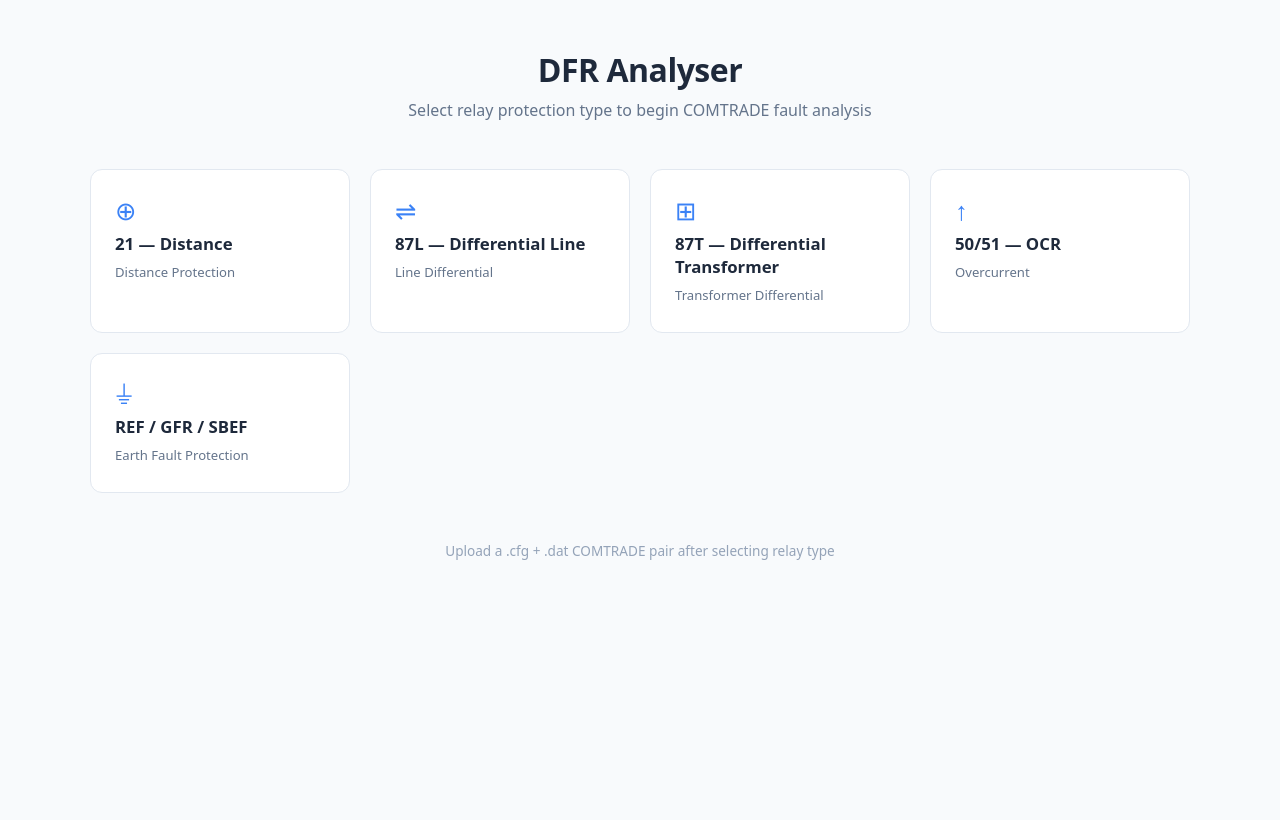
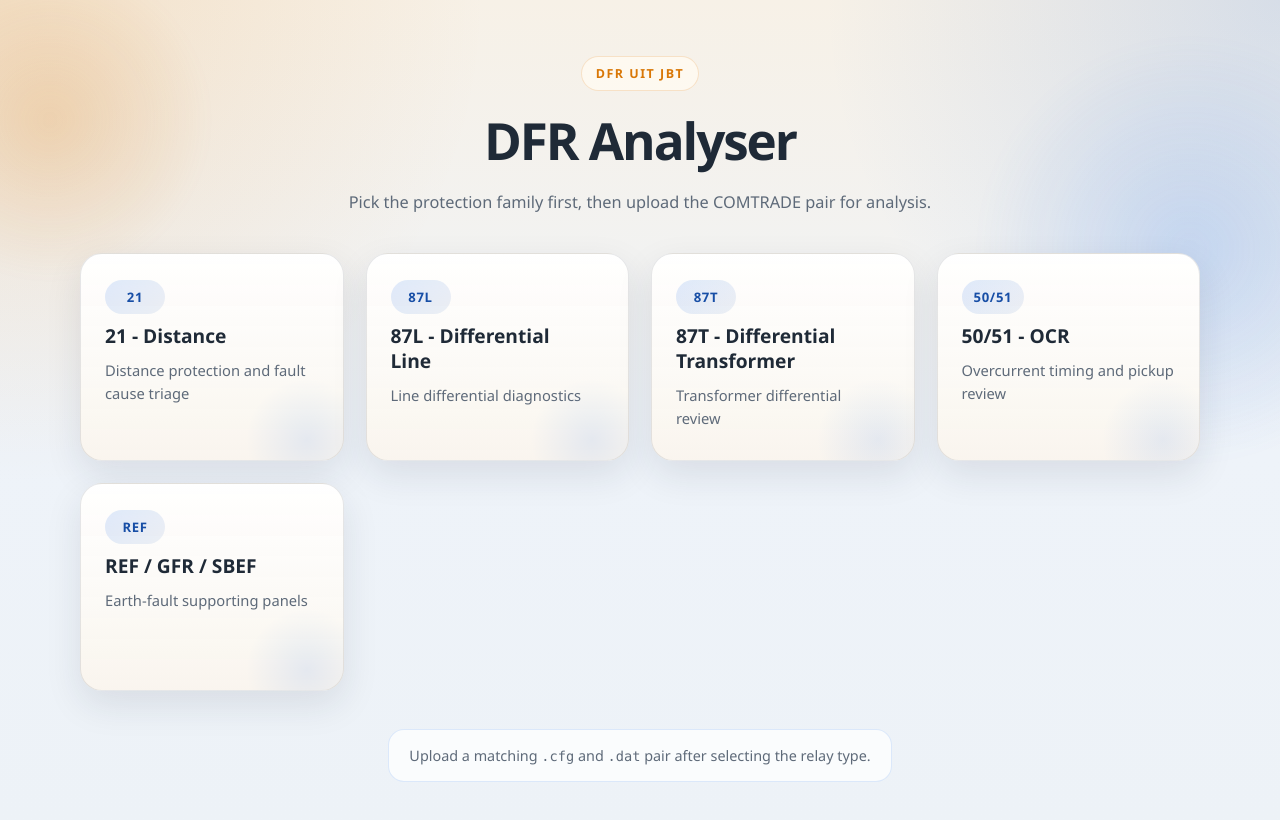
Before and after one commit to hafizna/ai-analisis-gangguan-tfa, a React (Vite) app in the folder webapp/frontend/: page / in a window 1280 px wide. Shown: the top 820 px of the page. Built offline with nearby package versions, Linux system fonts and the light colour scheme; no server answers.

Commit message:
fix frontend upload target and refresh landing tone

```diff
--- a/webapp/frontend/src/index.css
+++ b/webapp/frontend/src/index.css
@@ -1,12 +1,41 @@
 *, *::before, *::after { box-sizing: border-box; }
+
+:root {
+  --bg: #f4efe7;
+  --bg-soft: #fbf7f1;
+  --surface: rgba(255, 252, 247, 0.88);
+  --surface-strong: #fffdf9;
+  --ink: #1f2a37;
+  --muted: #5e6a79;
+  --line: rgba(48, 62, 79, 0.12);
+  --line-strong: rgba(35, 57, 84, 0.22);
+  --brand: #1f6feb;
+  --brand-deep: #174ea6;
+  --brand-soft: rgba(31, 111, 235, 0.12);
+  --accent: #d97706;
+  --success: #15803d;
+  --success-soft: rgba(21, 128, 61, 0.12);
+  --danger: #dc2626;
+  --danger-soft: rgba(220, 38, 38, 0.1);
+  --shadow-lg: 0 24px 80px rgba(31, 42, 55, 0.12);
+  --shadow-md: 0 14px 36px rgba(31, 42, 55, 0.1);
+}
+
+html {
+  background:
+    radial-gradient(circle at top left, rgba(217, 119, 6, 0.14), transparent 32%),
+    radial-gradient(circle at top right, rgba(31, 111, 235, 0.15), transparent 30%),
+    linear-gradient(180deg, #f7f1e7 0%, #eef3f9 55%, #edf2f7 100%);
+}
 
 body {
   margin: 0;
-  font-family: system-ui, 'Segoe UI', Roboto, sans-serif;
+  font-family: "Segoe UI", "Helvetica Neue", Arial, sans-serif;
   font-size: 16px;
-  color: #1e293b;
-  background: #f8fafc;
+  color: var(--ink);
+  background: transparent;
   -webkit-font-smoothing: antialiased;
+  text-rendering: optimizeLegibility;
 }
 
 #root {
@@ -14,8 +43,12 @@ body {
 }
 
 button { font-family: inherit; }
-input, select { font-family: inherit; }
+input, select, textarea { font-family: inherit; }
 
 h1, h2, h3, h4 { margin: 0; }
 p { margin: 0; }
 ul, ol { margin: 0; padding: 0; }
+code {
+  font-family: "Cascadia Code", Consolas, monospace;
+  font-size: 0.95em;
+}
--- a/webapp/frontend/src/pages/Landing.module.css
+++ b/webapp/frontend/src/pages/Landing.module.css
@@ -1,57 +1,126 @@
 .page {
+  position: relative;
   min-height: 100vh;
   display: flex;
   flex-direction: column;
   align-items: center;
-  background: #f8fafc;
-  padding: 48px 24px;
+  padding: 56px 24px 42px;
+  overflow: hidden;
+}
+
+.orbLeft,
+.orbRight {
+  position: absolute;
+  border-radius: 999px;
+  filter: blur(8px);
+  pointer-events: none;
+}
+
+.orbLeft {
+  width: 320px;
+  height: 320px;
+  left: -110px;
+  top: -40px;
+  background: radial-gradient(circle, rgba(217, 119, 6, 0.18), transparent 70%);
+}
+
+.orbRight {
+  width: 420px;
+  height: 420px;
+  right: -120px;
+  top: 40px;
+  background: radial-gradient(circle, rgba(31, 111, 235, 0.16), transparent 72%);
 }
 
 .header {
+  position: relative;
   text-align: center;
-  margin-bottom: 48px;
+  margin-bottom: 36px;
+  z-index: 1;
+}
+
+.eyebrow {
+  display: inline-flex;
+  align-items: center;
+  gap: 8px;
+  margin-bottom: 14px;
+  padding: 8px 14px;
+  border: 1px solid rgba(217, 119, 6, 0.18);
+  border-radius: 999px;
+  background: rgba(255, 250, 242, 0.82);
+  color: var(--accent);
+  font-size: 0.78rem;
+  font-weight: 700;
+  letter-spacing: 0.12em;
+  text-transform: uppercase;
 }
 
 .logo {
-  font-size: 2rem;
-  font-weight: 700;
-  color: #1e293b;
-  letter-spacing: -0.5px;
+  font-size: clamp(2.3rem, 4vw, 3.6rem);
+  font-weight: 800;
+  color: var(--ink);
+  letter-spacing: -0.04em;
 }
 
 .subtitle {
-  margin-top: 8px;
-  font-size: 1rem;
-  color: #64748b;
+  max-width: 700px;
+  margin-top: 14px;
+  font-size: 1.02rem;
+  line-height: 1.7;
+  color: var(--muted);
 }
 
 .grid {
+  position: relative;
+  z-index: 1;
   display: grid;
-  grid-template-columns: repeat(auto-fit, minmax(220px, 1fr));
-  gap: 20px;
+  grid-template-columns: repeat(auto-fit, minmax(230px, 1fr));
+  gap: 22px;
   width: 100%;
-  max-width: 1100px;
+  max-width: 1120px;
 }
 
 .card {
+  position: relative;
   display: flex;
+  min-height: 208px;
   flex-direction: column;
   align-items: flex-start;
-  gap: 8px;
-  padding: 28px 24px;
-  background: #fff;
-  border: 1.5px solid #e2e8f0;
-  border-radius: 12px;
+  gap: 10px;
+  padding: 26px 24px 24px;
+  border: 1px solid var(--line);
+  border-radius: 22px;
+  background:
+    linear-gradient(180deg, rgba(255, 255, 255, 0.96), rgba(249, 245, 238, 0.92)),
+    var(--surface);
+  box-shadow: var(--shadow-md);
   cursor: pointer;
   text-align: left;
-  transition: border-color 0.15s, box-shadow 0.15s, transform 0.1s;
-  position: relative;
+  transition: transform 0.18s ease, border-color 0.18s ease, box-shadow 0.18s ease;
+  overflow: hidden;
+}
+
+.card::after {
+  content: "";
+  position: absolute;
+  inset: auto -24px -40px auto;
+  width: 120px;
+  height: 120px;
+  border-radius: 50%;
+  background: radial-gradient(circle, rgba(31, 111, 235, 0.14), transparent 72%);
+  transition: transform 0.18s ease, opacity 0.18s ease;
+  opacity: 0.7;
 }
 
 .card:hover {
-  border-color: #3b82f6;
-  box-shadow: 0 4px 16px rgba(59, 130, 246, 0.12);
-  transform: translateY(-2px);
+  transform: translateY(-5px);
+  border-color: rgba(23, 78, 166, 0.32);
+  box-shadow: 0 22px 46px rgba(21, 32, 48, 0.16);
+}
+
+.card:hover::after {
+  transform: scale(1.08);
+  opacity: 1;
 }
 
 .card:hover .cardTooltip {
@@ -60,42 +129,80 @@
 }
 
 .cardIcon {
-  font-size: 1.6rem;
-  color: #3b82f6;
-  line-height: 1;
+  display: inline-flex;
+  align-items: center;
+  justify-content: center;
+  min-width: 60px;
+  height: 34px;
+  padding: 0 12px;
+  border-radius: 999px;
+  background: linear-gradient(135deg, rgba(31, 111, 235, 0.14), rgba(23, 78, 166, 0.08));
+  color: var(--brand-deep);
+  font-size: 0.82rem;
+  font-weight: 800;
+  letter-spacing: 0.05em;
+  text-transform: uppercase;
 }
 
 .cardLabel {
-  font-size: 1.05rem;
-  font-weight: 600;
-  color: #1e293b;
+  max-width: 16ch;
+  font-size: 1.2rem;
+  line-height: 1.3;
+  font-weight: 800;
+  color: var(--ink);
 }
 
 .cardSub {
-  font-size: 0.82rem;
-  color: #64748b;
-  font-weight: 400;
+  max-width: 26ch;
+  font-size: 0.92rem;
+  line-height: 1.6;
+  color: var(--muted);
 }
 
 .cardTooltip {
   position: absolute;
-  bottom: calc(100% + 8px);
+  bottom: calc(100% + 12px);
   left: 0;
-  width: 260px;
-  background: #1e293b;
-  color: #f1f5f9;
-  font-size: 0.78rem;
-  line-height: 1.5;
-  padding: 10px 14px;
-  border-radius: 8px;
+  width: 290px;
+  padding: 12px 14px;
+  border-radius: 14px;
+  background: rgba(24, 34, 48, 0.95);
+  color: #f5f7fa;
+  font-size: 0.8rem;
+  line-height: 1.55;
+  box-shadow: 0 20px 40px rgba(15, 23, 42, 0.24);
   opacity: 0;
   pointer-events: none;
-  transition: opacity 0.15s;
+  transition: opacity 0.18s ease;
   z-index: 10;
 }
 
 .footer {
-  margin-top: 48px;
-  font-size: 0.85rem;
-  color: #94a3b8;
+  position: relative;
+  z-index: 1;
+  margin-top: 38px;
+  padding: 16px 20px;
+  border: 1px solid rgba(31, 111, 235, 0.14);
+  border-radius: 16px;
+  background: rgba(255, 255, 255, 0.72);
+  color: var(--muted);
+  font-size: 0.9rem;
 }
+
+@media (max-width: 768px) {
+  .page {
+    padding: 32px 18px 28px;
+  }
+
+  .grid {
+    grid-template-columns: 1fr;
+  }
+
+  .card {
+    min-height: 180px;
+  }
+
+  .cardTooltip {
+    display: none;
+  }
+}
--- a/webapp/frontend/src/pages/Landing.tsx
+++ b/webapp/frontend/src/pages/Landing.tsx
@@ -14,43 +14,43 @@ interface RelayOption {
 const RELAY_OPTIONS: RelayOption[] = [
   {
     id: "21",
-    label: "21 — Distance",
-    subtitle: "Distance Protection",
+    label: "21 - Distance",
+    subtitle: "Distance protection and fault cause triage",
     tooltip:
-      "Impedance locus diagram (R-X plane), zone polygon editor (Z1/Z2/Z3 mho/quad), phase/earth loop selector, AI fault cause analysis.",
-    icon: "⊕",
+      "Impedance locus diagram, zone polygon editor, phase and earth loop selector, plus AI-based fault cause ranking.",
+    icon: "21",
   },
   {
     id: "87L",
-    label: "87L — Differential Line",
-    subtitle: "Line Differential",
+    label: "87L - Differential Line",
+    subtitle: "Line differential diagnostics",
     tooltip:
-      "Differential/Restraint characteristic plot (I-diff vs I-rest), SIPROTEC 4/5 parameter editor, internal vs external fault AI classification.",
-    icon: "⇌",
+      "Differential vs restraint characteristic plot, SIPROTEC-style parameter editor, and internal vs external fault analysis.",
+    icon: "87L",
   },
   {
     id: "87T",
-    label: "87T — Differential Transformer",
-    subtitle: "Transformer Differential",
+    label: "87T - Differential Transformer",
+    subtitle: "Transformer differential review",
     tooltip:
-      "HV + LV winding differential/restraint plots per phase, OPERATED / NOT OPERATED / IDIFF FAST status badge.",
-    icon: "⊞",
+      "HV and LV differential-restraint plots per phase with operated, not operated, and IDIFF FAST state checks.",
+    icon: "87T",
   },
   {
     id: "OCR",
-    label: "50/51 — OCR",
-    subtitle: "Overcurrent",
+    label: "50/51 - OCR",
+    subtitle: "Overcurrent timing and pickup review",
     tooltip:
-      "Measured current vs IEC/IEEE overcurrent trip curve (Normal Inverse, Very Inverse, Extremely Inverse). Pickup and TMS configurable.",
-    icon: "↑",
+      "Measured current against IEC and IEEE overcurrent characteristic curves with configurable pickup and TMS.",
+    icon: "50/51",
   },
   {
     id: "REF",
     label: "REF / GFR / SBEF",
-    subtitle: "Earth Fault Protection",
+    subtitle: "Earth-fault supporting panels",
     tooltip:
-      "Base panels: waveform viewer, COMTRADE explorer, CT/VT ratio correction, Sequence of Events timeline.",
-    icon: "⏚",
+      "Waveform viewer, COMTRADE explorer, CT/VT ratio correction, and sequence-of-events timeline for earth-fault relays.",
+    icon: "REF",
   },
 ];
 
@@ -65,10 +65,14 @@ export default function Landing() {
 
   return (
     <div className={styles.page}>
+      <div className={styles.orbLeft} />
+      <div className={styles.orbRight} />
+
       <header className={styles.header}>
+        <div className={styles.eyebrow}>DFR UIT JBT</div>
         <div className={styles.logo}>DFR Analyser</div>
         <p className={styles.subtitle}>
-          Select relay protection type to begin COMTRADE fault analysis
+          Pick the protection family first, then upload the COMTRADE pair for analysis.
         </p>
       </header>
 
@@ -79,6 +83,7 @@ export default function Landing() {
             className={styles.card}
             onClick={() => select(opt.id)}
             title={opt.tooltip}
+            type="button"
           >
             <span className={styles.cardIcon}>{opt.icon}</span>
             <span className={styles.cardLabel}>{opt.label}</span>
@@ -89,7 +94,7 @@ export default function Landing() {
       </main>
 
       <footer className={styles.footer}>
-        Upload a .cfg + .dat COMTRADE pair after selecting relay type
+        Upload a matching <code>.cfg</code> and <code>.dat</code> pair after selecting the relay type.
       </footer>
     </div>
   );
--- a/webapp/frontend/src/pages/Upload.tsx
+++ b/webapp/frontend/src/pages/Upload.tsx
@@ -5,11 +5,11 @@ import { uploadComtrade } from "../api/client";
 import styles from "./Upload.module.css";
 
 const RELAY_LABELS: Record<string, string> = {
-  "21": "21 — Distance",
-  "87L": "87L — Differential Line",
-  "87T": "87T — Differential Transformer",
-  "OCR": "50/51 — Overcurrent",
-  "REF": "REF / GFR / SBEF",
+  "21": "21 - Distance",
+  "87L": "87L - Differential Line",
+  "87T": "87T - Differential Transformer",
+  OCR: "50/51 - Overcurrent",
+  REF: "REF / GFR / SBEF",
 };
 
 export default function Upload() {
@@ -35,16 +35,20 @@ export default function Upload() {
       setError("Please select both .cfg and .dat files.");
       return;
     }
+
     setError(null);
     setLoading(true);
+
     try {
       const data = await uploadComtrade(cfgFile, datFile);
       setComtrade(data);
       navigate(`/workspace/${relayType}`);
     } catch (err: unknown) {
-      const msg =
-        (err as { response?: { data?: { detail?: string } } })?.response?.data?.detail ??
-        "Upload failed. Check that the file pair is valid.";
+      const response = (err as { response?: { data?: { detail?: string } } }).response;
+      const msg = response?.data?.detail
+        ?? (response
+          ? "Upload failed. Make sure the .cfg and .dat belong to the same COMTRADE record."
+          : "Cannot reach the analysis API. In deployment, this usually means the frontend is pointing to the wrong backend URL.");
       setError(msg);
     } finally {
       setLoading(false);
@@ -53,27 +57,32 @@ export default function Upload() {
 
   return (
     <div className={styles.page}>
-      <button className={styles.back} onClick={() => navigate("/")}>
-        ← Change relay type
+      <div className={styles.glowTop} />
+      <div className={styles.glowBottom} />
+
+      <button className={styles.back} onClick={() => navigate("/")} type="button">
+        Back to relay selection
       </button>
 
       <div className={styles.card}>
         <div className={styles.badge}>{RELAY_LABELS[relayType]}</div>
         <h1 className={styles.title}>Upload COMTRADE Files</h1>
-        <p className={styles.hint}>Select the .cfg and .dat pair from your relay or DFR recorder.</p>
+        <p className={styles.hint}>
+          Select the matching <code>.cfg</code> and <code>.dat</code> files from your relay or DFR recorder.
+        </p>
 
         <form onSubmit={handleSubmit} className={styles.form}>
           <div className={styles.dropRow}>
             <DropZone
               label=".cfg"
-              accept=".cfg"
+              accept=".cfg,.CFG"
               file={cfgFile}
               inputRef={cfgRef}
               onChange={setCfgFile}
             />
             <DropZone
               label=".dat"
-              accept=".dat"
+              accept=".dat,.DAT"
               file={datFile}
               inputRef={datRef}
               onChange={setDatFile}
@@ -87,7 +96,7 @@ export default function Upload() {
             className={styles.submit}
             disabled={loading || !cfgFile || !datFile}
           >
-            {loading ? "Parsing…" : "Analyse"}
+            {loading ? "Parsing..." : "Analyze"}
           </button>
         </form>
       </div>
@@ -120,7 +129,10 @@ function DropZone({
   return (
     <div
       className={`${styles.dropzone} ${over ? styles.dropzoneOver : ""} ${file ? styles.dropzoneFilled : ""}`}
-      onDragOver={(e) => { e.preventDefault(); setOver(true); }}
+      onDragOver={(e) => {
+        e.preventDefault();
+        setOver(true);
+      }}
       onDragLeave={() => setOver(false)}
       onDrop={handleDrop}
       onClick={() => inputRef.current?.click()}
@@ -130,7 +142,10 @@ function DropZone({
         type="file"
         accept={accept}
         style={{ display: "none" }}
-        onChange={(e) => { const f = e.target.files?.[0]; if (f) onChange(f); }}
+        onChange={(e) => {
+          const f = e.target.files?.[0];
+          if (f) onChange(f);
+        }}
       />
       <span className={styles.dropLabel}>{label}</span>
       {file ? (
```
Also changed, not shown: webapp/frontend/src/api/client.ts (+5 -2 lines), webapp/frontend/src/pages/Upload.module.css (+153 -60 lines).
